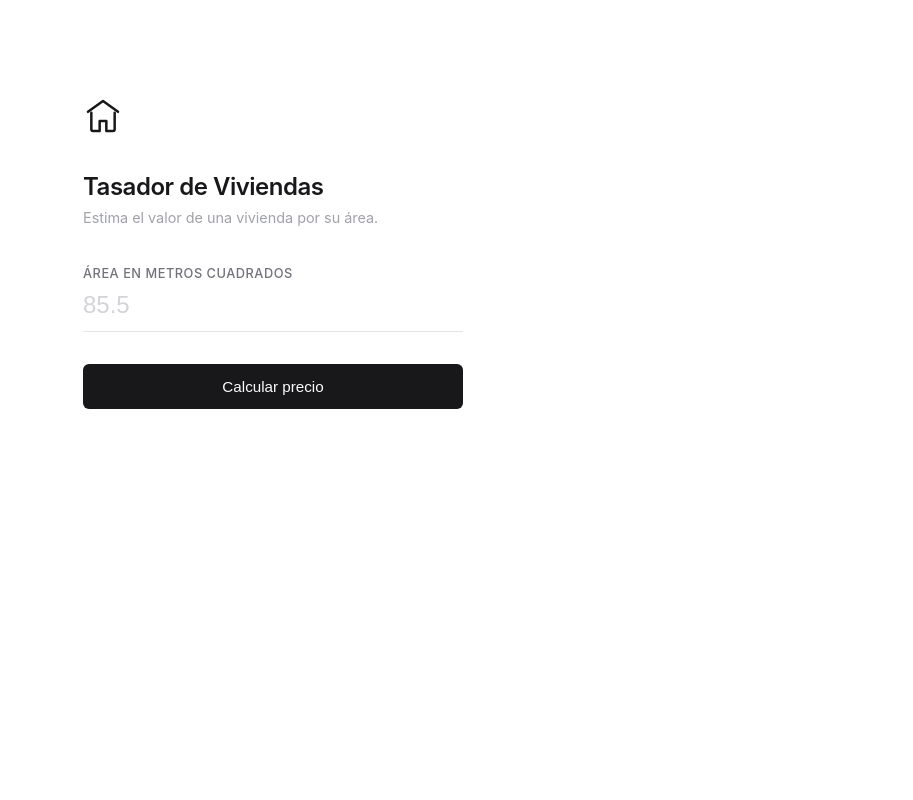
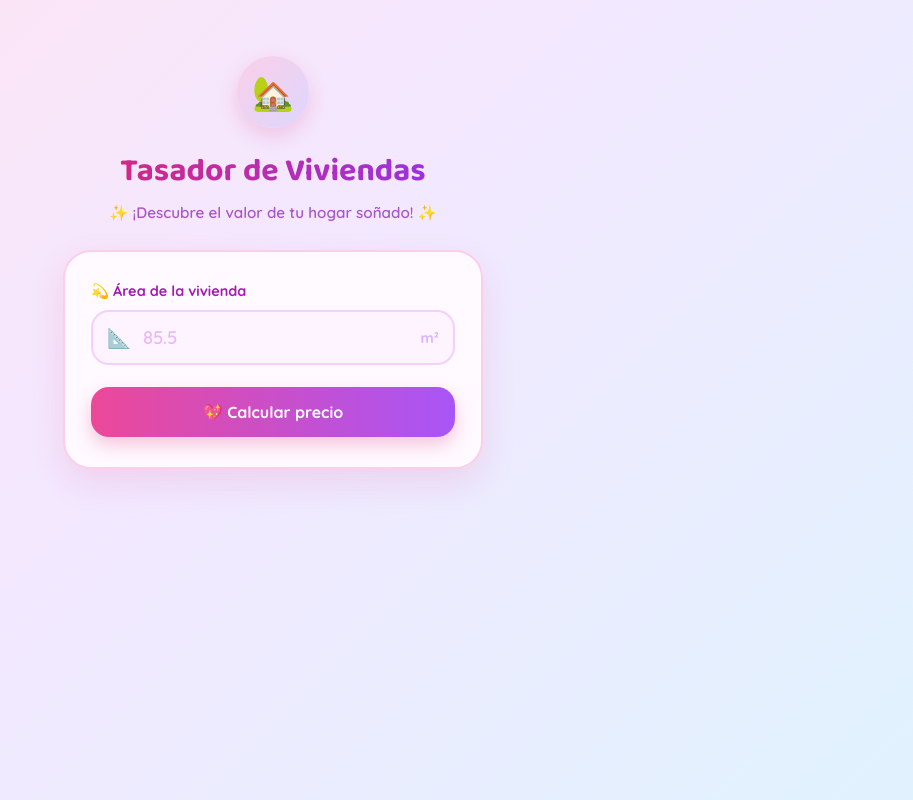
Before and after one commit to Anita023/Taller3_mlpy, a Django app: page / in a window 1280 px wide. Shown: the whole page, without its empty margins (367-1280 px from the left). Run offline with Django 4.2, Linux system fonts and the light colour scheme.

Commit message:
style: rediseño colorido y tierno del Tasador de Viviendas

```diff
--- a/Modelos_ML/RegresionLineal/front/prediccion/templates/prediccion/index.html
+++ b/Modelos_ML/RegresionLineal/front/prediccion/templates/prediccion/index.html
@@ -3,125 +3,179 @@
 <head>
     <meta charset="UTF-8">
     <meta name="viewport" content="width=device-width, initial-scale=1.0">
-    <title>Tasador de Viviendas</title>
+    <title>Tasador de Viviendas 🏡</title>
+    <link rel="preconnect" href="https://fonts.googleapis.com">
+    <link href="https://fonts.googleapis.com/css2?family=Quicksand:wght@500;600;700&family=Baloo+2:wght@600;700&display=swap" rel="stylesheet">
     <style>
         * { box-sizing: border-box; }
         body {
-            font-family: -apple-system, "Segoe UI", system-ui, sans-serif;
-            background: #ffffff;
-            color: #18181b;
+            font-family: "Quicksand", -apple-system, sans-serif;
+            background: linear-gradient(135deg, #ffe3f1 0%, #f3e8ff 45%, #e0f2fe 100%);
+            color: #4a1d4a;
             display: flex;
             justify-content: center;
             align-items: flex-start;
             min-height: 100vh;
-            padding: 96px 24px;
+            padding: 56px 20px;
             margin: 0;
         }
-        .card {
-            max-width: 380px;
-            width: 100%;
-        }
-        .icon-house {
-            width: 40px;
-            height: 40px;
-            margin-bottom: 32px;
+        .page { max-width: 420px; width: 100%; }
+        .badge {
+            width: 72px;
+            height: 72px;
+            border-radius: 50%;
+            background: linear-gradient(135deg, #fbcfe8, #ddd6fe);
+            display: flex;
+            align-items: center;
+            justify-content: center;
+            margin: 0 auto 18px;
+            font-size: 2.1rem;
+            box-shadow: 0 8px 20px rgba(219, 39, 119, 0.18);
         }
         h1 {
-            font-size: 1.5rem;
-            font-weight: 600;
-            margin: 0 0 8px;
-            color: #18181b;
-            letter-spacing: -0.02em;
+            font-family: "Baloo 2", cursive;
+            font-size: 2rem;
+            font-weight: 700;
+            margin: 0 0 6px;
+            text-align: center;
+            background: linear-gradient(90deg, #db2777, #9333ea);
+            -webkit-background-clip: text;
+            background-clip: text;
+            color: transparent;
         }
         .subtitle {
-            color: #a1a1aa;
-            font-size: 0.9rem;
-            margin: 0 0 40px;
+            text-align: center;
+            color: #a855c9;
+            font-size: 0.95rem;
+            margin: 0 0 28px;
+            font-weight: 600;
+        }
+        .card {
+            background: #fffaff;
+            border: 2px solid #fbcfe8;
+            border-radius: 28px;
+            padding: 30px 26px;
+            box-shadow: 0 14px 34px rgba(219, 39, 119, 0.12);
         }
         label {
             display: block;
-            font-size: 0.8rem;
-            font-weight: 500;
-            color: #71717a;
+            font-size: 0.9rem;
+            font-weight: 700;
+            color: #a21caf;
             margin-bottom: 10px;
-            text-transform: uppercase;
-            letter-spacing: 0.04em;
         }
-        .input-wrap {
-            margin-bottom: 32px;
+        .input-wrap { position: relative; margin-bottom: 22px; }
+        .input-wrap .emoji {
+            position: absolute;
+            left: 16px;
+            top: 50%;
+            transform: translateY(-50%);
+            font-size: 1.2rem;
+        }
+        .input-wrap .unit {
+            position: absolute;
+            right: 16px;
+            top: 50%;
+            transform: translateY(-50%);
+            color: #d8b4fe;
+            font-size: 0.9rem;
+            font-weight: 700;
         }
         input[type="number"] {
             width: 100%;
-            padding: 0 0 12px;
-            border: none;
-            border-bottom: 1px solid #e4e4e7;
-            background: transparent;
-            color: #18181b;
-            font-size: 1.5rem;
-            font-weight: 500;
-            transition: border-color 0.15s ease;
+            padding: 14px 50px;
+            border-radius: 18px;
+            border: 2px solid #f5d0fe;
+            background: #fdf4ff;
+            color: #701a75;
+            font-size: 1.15rem;
+            font-weight: 700;
+            font-family: "Quicksand", sans-serif;
+            transition: all 0.2s ease;
         }
-        input[type="number"]::placeholder {
-            color: #d4d4d8;
-            font-weight: 400;
-        }
+        input[type="number"]::placeholder { color: #e9b8f5; font-weight: 600; }
         input[type="number"]:focus {
             outline: none;
-            border-bottom-color: #18181b;
+            border-color: #e879f9;
+            background: #fff;
+            box-shadow: 0 0 0 4px rgba(232, 121, 249, 0.15);
         }
         button {
             width: 100%;
-            padding: 14px 12px;
-            border-radius: 6px;
+            padding: 15px 12px;
+            border-radius: 18px;
             border: none;
-            background: #18181b;
-            color: #fafafa;
+            background: linear-gradient(90deg, #ec4899, #a855f7);
+            color: white;
+            font-size: 1rem;
+            font-weight: 700;
+            font-family: "Quicksand", sans-serif;
+            cursor: pointer;
+            display: flex;
+            align-items: center;
+            justify-content: center;
+            gap: 8px;
+            box-shadow: 0 8px 18px rgba(219, 39, 119, 0.25);
+            transition: transform 0.15s ease, box-shadow 0.15s ease;
+        }
+        button:hover {
+            transform: translateY(-2px);
+            box-shadow: 0 12px 22px rgba(219, 39, 119, 0.32);
+        }
+        button:active { transform: translateY(0); }
+        .resultado {
+            margin-top: 22px;
+            padding: 20px;
+            border-radius: 20px;
+            background: linear-gradient(135deg, #fce7f3, #ede9fe);
+            border: 2px dashed #f0abfc;
+            text-align: center;
+        }
+        .resultado .titulo {
             font-size: 0.95rem;
-            font-weight: 500;
-            cursor: pointer;
-            transition: background 0.15s ease;
-        }
-        button:hover { background: #3f3f46; }
-        .resultado {
-            margin-top: 40px;
-            padding-top: 24px;
-            border-top: 1px solid #f4f4f5;
+            font-weight: 700;
+            color: #a21caf;
+            margin-bottom: 6px;
         }
         .resultado .etiqueta {
-            font-size: 0.8rem;
-            color: #a1a1aa;
+            font-size: 0.85rem;
+            color: #9d5fa8;
             margin-bottom: 6px;
         }
         .resultado .precio {
-            font-size: 2rem;
-            font-weight: 600;
-            color: #18181b;
-            letter-spacing: -0.02em;
+            font-family: "Baloo 2", cursive;
+            font-size: 2.1rem;
+            font-weight: 700;
+            background: linear-gradient(90deg, #db2777, #7c3aed);
+            -webkit-background-clip: text;
+            background-clip: text;
+            color: transparent;
         }
         .error {
-            margin-top: 32px;
-            padding-top: 20px;
-            border-top: 1px solid #f4f4f5;
-            color: #a1a1aa;
-            font-size: 0.85rem;
-            line-height: 1.5;
+            margin-top: 22px;
+            padding: 16px 18px;
+            border-radius: 18px;
+            background: #fff1f2;
+            border: 2px solid #fecdd3;
+            color: #be123c;
+            font-size: 0.88rem;
+            font-weight: 600;
+            text-align: center;
         }
     </style>
 </head>
 <body>
+    <div class="page">
+        <div class="badge">🏡</div>
+        <h1>Tasador de Viviendas</h1>
+        <p class="subtitle">✨ ¡Descubre el valor de tu hogar soñado! ✨</p>
+
         <div class="card">
-        <svg class="icon-house" viewBox="0 0 24 24" fill="none" stroke="#18181b" stroke-width="1.5" stroke-linecap="round" stroke-linejoin="round">
-            <path d="M3 9.5 12 3l9 6.5"></path>
-            <path d="M5 10v10a1 1 0 0 0 1 1h4v-6h4v6h4a1 1 0 0 0 1-1V10"></path>
-        </svg>
-
-        <h1>Tasador de Viviendas</h1>
-        <p class="subtitle">Estima el valor de una vivienda por su área.</p>
-
             <form method="post">
                 {% csrf_token %}
-            <label for="area_m2">Área en metros cuadrados</label>
+                <label for="area_m2">💫 Área de la vivienda</label>
                 <div class="input-wrap">
+                    <span class="emoji">📐</span>
                     <input
                         type="number"
                         id="area_m2"
@@ -132,20 +186,25 @@
                         value="{{ area_ingresada|default:'' }}"
                         required
                     >
+                    <span class="unit">m²</span>
                 </div>
-            <button type="submit">Calcular precio</button>
+                <button type="submit">
+                    💖 Calcular precio
+                </button>
             </form>
 
             {% if resultado %}
             <div class="resultado">
-            <div class="etiqueta">Valor estimado para {{ resultado.area_m2 }} m²</div>
+                <div class="titulo">🎀 ¡Predicción exitosa! 🎀</div>
+                <div class="etiqueta">Una vivienda de {{ resultado.area_m2 }} m² vale aproximadamente</div>
                 <div class="precio">${{ resultado.predicted_price }}</div>
             </div>
             {% endif %}
 
             {% if error %}
-        <div class="error">{{ error }}</div>
+            <div class="error">🥺 {{ error }}</div>
             {% endif %}
+        </div>
     </div>
 </body>
 </html>
```
Lines whose indentation alone changed are shown as unchanged.
